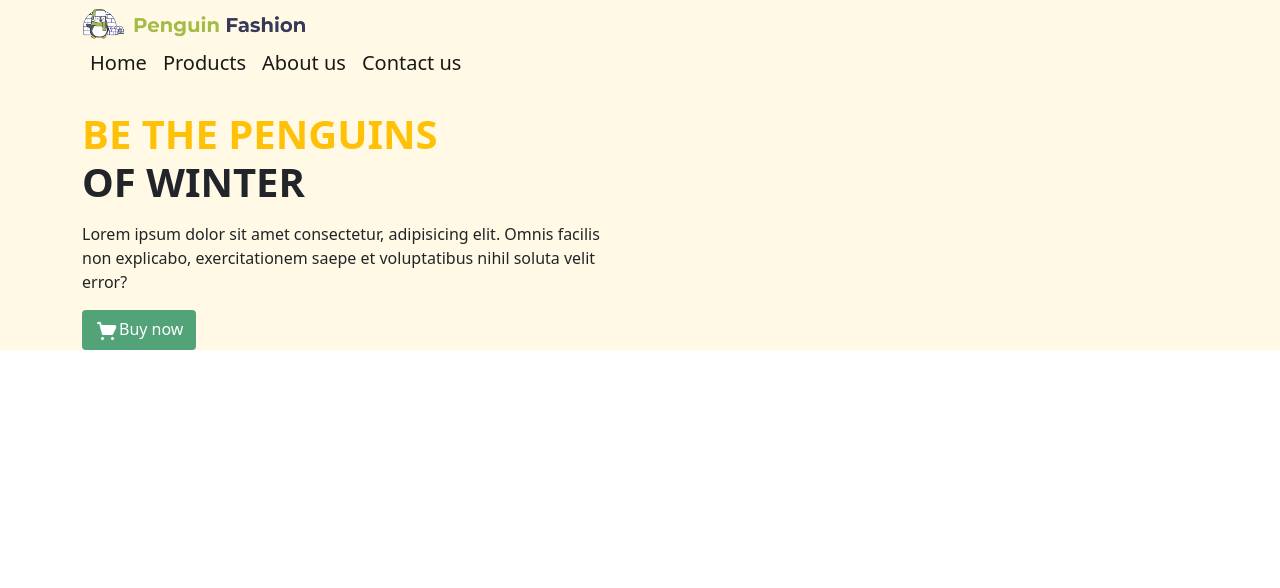
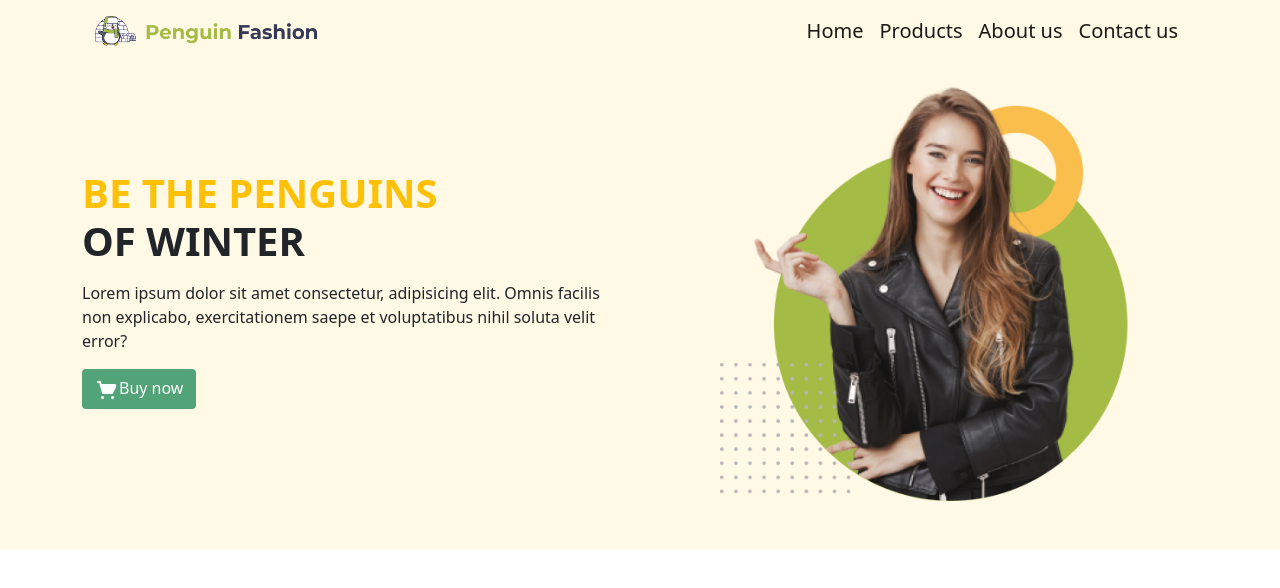
Before and after one commit to dev-mahfuj/penguin-fashion-bootstrap, a plain HTML site: page index.html in a window 1280 px wide. Drawn offline with nearby package versions, Linux system fonts and the light colour scheme.

Commit message:
banner-update

```diff
--- a/index.html
+++ b/index.html
@@ -12,14 +12,14 @@
 </head>
 
 <body>
-    <header class="bg-warning bg-opacity-10">
-        <section class="container">
+    <header class="bg-warning bg-opacity-10 ">
+        <section class="container ">
             <div class="menu-bar">
 
                 <!-- *********************** nav area **************************  -->
 
                 <nav class="navbar navbar-expand-lg navbar-light bg-transparent">
-                    <div>
+                    <div class="container-fluid">
                         <a class="navbar-brand" href="#">
                             <img src="images/logo.png" alt="" width="225" height="31">
                         </a>
@@ -50,9 +50,9 @@
                     </div>
                 </nav>
             </div>
-            <div class="banner my-3">
-                <div class="row row-cols-md-2">
-                    <div class="col">
+            <div class="banner my-3 pb-5">
+                <div class="row row-cols d-flex justify-content-center align-items-center ">
+                    <div class="col-6">
                         <h1 class="text-warning fs-1 fw-bold my-0">BE THE PENGUINS</h1>
                         <h1 class="fs-1 fw-bold my-0">OF WINTER</h1>
                         <p class="my-3">Lorem ipsum dolor sit amet consectetur, adipisicing elit. Omnis facilis non explicabo, exercitationem saepe et voluptatibus nihil soluta velit error?</p>
@@ -63,7 +63,11 @@
                         </button>
                     </div>
 
-                    <div class="col"></div>
+                    <div class="col-6">
+                        <div class="d-flex justify-content-center align-items-center">
+                            <img src="images/model.png" alt="" width="75%" height="75%">
+                        </div>
+                    </div>
 
                 </div>
             </div>
```
